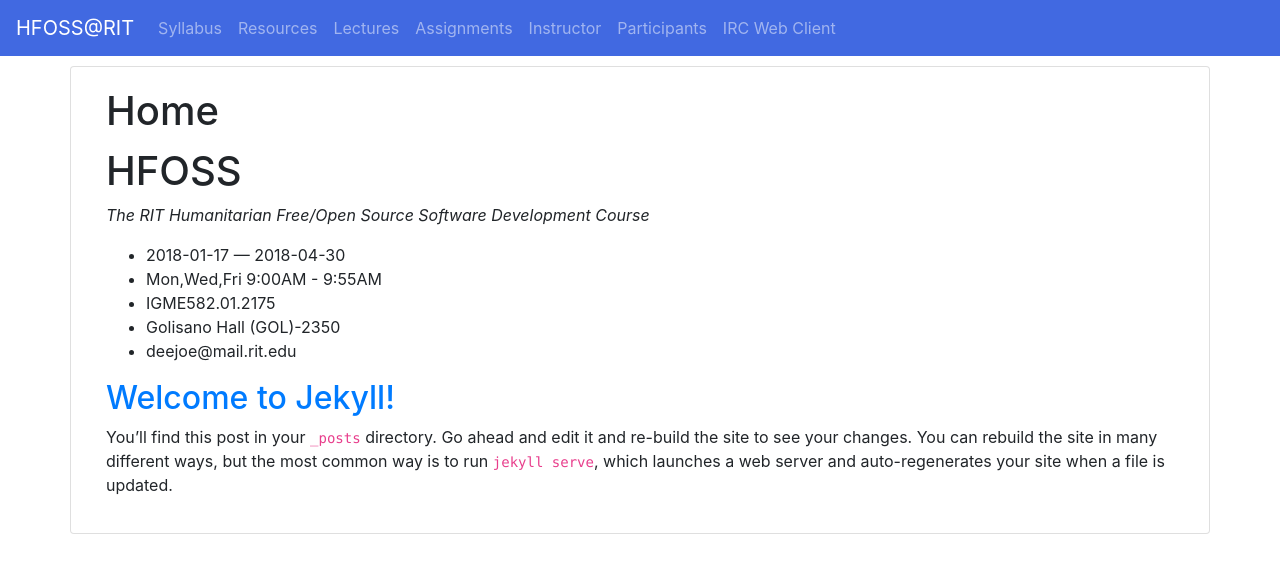
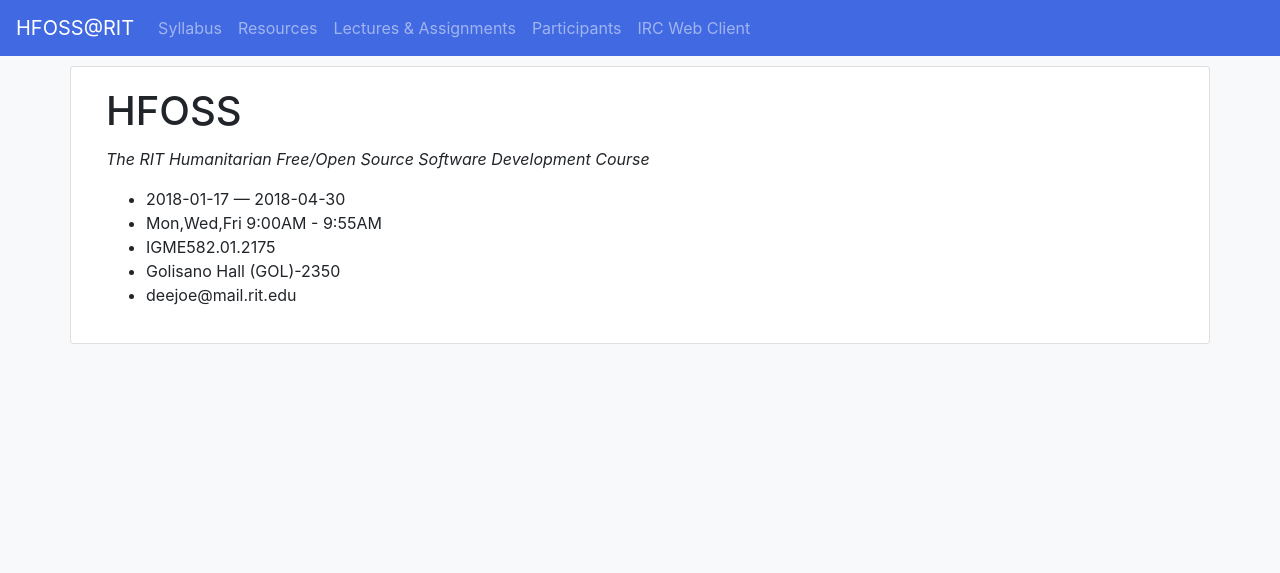
Before and after one commit to ct-martin/hfoss.rocfoss.org, a Jekyll site: the page built from index.md, in a window 1280 px wide. Shown: the top 573 px of the page. Built offline with Jekyll 4.4.1, drawn with Linux system fonts in a browser that asks for light colours.

Commit message:
Make actually do things

```diff
--- a/_config.yml
+++ b/_config.yml
@@ -22,8 +22,11 @@ github_username:  ritjoe
 
 # Build settings
 markdown: kramdown
-permalink: pretty
+permalink: /:categories/:title/
 excerpt_separator: <!--more-->
+
+# Config for semester
+current_semester: "2018/spring"
 
 # Exclude from processing.
 # The following items will not be processed, by default. Create a custom list
--- /dev/null
+++ b/_layouts/base.html
@@ -0,0 +1,57 @@
+<!doctype html>
+<html lang="en">
+  <head>
+    <!-- Required meta tags -->
+    <meta charset="utf-8">
+    <meta http-equiv="X-UA-Compatible" content="IE=edge">
+    <meta name="viewport" content="width=device-width, initial-scale=1, shrink-to-fit=no">
+
+    <!-- Bootstrap CSS -->
+    <link rel="stylesheet" href="https://stackpath.bootstrapcdn.com/bootstrap/4.3.1/css/bootstrap.min.css" integrity="sha384-ggOyR0iXCbMQv3Xipma34MD+dH/1fQ784/j6cY/iJTQUOhcWr7x9JvoRxT2MZw1T" crossorigin="anonymous">
+
+    <link rel="stylesheet" href="/assets/css/styles.css">
+
+    <title>{{ page.title }} | {{ site.title }}</title>
+  </head>
+  <body class="bg-light">
+    <nav class="navbar navbar-expand-lg navbar-dark" style="background:royalblue;">
+        <a class="navbar-brand" href="/">
+            {{ site.title }}
+        </a>
+
+        <button class="navbar-toggler" type="button" data-toggle="collapse" data-target="#navbarNav" aria-controls="navbarNav" aria-expanded="false" aria-label="Toggle navigation">
+            <span class="navbar-toggler-icon"></span>
+        </button>
+
+        <div class="collapse navbar-collapse" id="navbarNav">
+            <ul class="navbar-nav">
+                <li class="nav-item">
+                    <a class="nav-link" href="https://github.com/ritjoe/hfoss/wiki/syllabus">Syllabus</a>
+                </li>
+                <li class="nav-item">
+                    <a class="nav-link" href="/resources">Resources</a>
+                </li>
+                <li class="nav-item">
+                    <a class="nav-link" href="https://github.com/ritjoe/hfoss/wiki">Lectures &amp; Assignments</a>
+                </li>
+                <li class="nav-item">
+                    <a class="nav-link" href="/participants">Participants</a>
+                </li>
+                <li class="nav-item">
+                    <a class="nav-link" href="https://webchat.freenode.net/?channels=rit-foss">IRC Web Client</a>
+                </li>
+            </ul>
+        </div>
+    </nav>
+
+    <main>
+      {{ content }}
+    </main>
+
+    <!-- Optional JavaScript -->
+    <!-- jQuery first, then Popper.js, then Bootstrap JS -->
+    <script src="https://code.jquery.com/jquery-3.3.1.slim.min.js" integrity="sha384-q8i/X+965DzO0rT7abK41JStQIAqVgRVzpbzo5smXKp4YfRvH+8abtTE1Pi6jizo" crossorigin="anonymous"></script>
+    <script src="https://cdnjs.cloudflare.com/ajax/libs/popper.js/1.14.7/umd/popper.min.js" integrity="sha384-UO2eT0CpHqdSJQ6hJty5KVphtPhzWj9WO1clHTMGa3JDZwrnQq4sF86dIHNDz0W1" crossorigin="anonymous"></script>
+    <script src="https://stackpath.bootstrapcdn.com/bootstrap/4.3.1/js/bootstrap.min.js" integrity="sha384-JjSmVgyd0p3pXB1rRibZUAYoIIy6OrQ6VrjIEaFf/nJGzIxFDsf4x0xIM+B07jRM" crossorigin="anonymous"></script>
+  </body>
+</html>
--- a/_layouts/default.html
+++ b/_layouts/default.html
@@ -1,63 +1,28 @@
-<!doctype html>
-<html lang="en">
-  <head>
-    <!-- Required meta tags -->
-    <meta charset="utf-8">
-    <meta http-equiv="X-UA-Compatible" content="IE=edge">
-    <meta name="viewport" content="width=device-width, initial-scale=1, shrink-to-fit=no">
+---
+layout: base
+---
+<!-- if you hit this template you're undefined or a person. assume the latter -->
+<article class="container card">
+  <div class="card-body">
+    <h1 class="card-title">{{ page.name }} ({{ page.irc }}/{{ page.rit_dce }})</h1>
+    {% if page.major %}<p>({{ page.major }})</p>{% endif %}
+    {% if page.bio %}<p>{{ page.bio }}</p>{% endif %}
 
-    <!-- Bootstrap CSS -->
-    <link rel="stylesheet" href="https://stackpath.bootstrapcdn.com/bootstrap/4.3.1/css/bootstrap.min.css" integrity="sha384-ggOyR0iXCbMQv3Xipma34MD+dH/1fQ784/j6cY/iJTQUOhcWr7x9JvoRxT2MZw1T" crossorigin="anonymous">
+    <h2>Sites</h2>
 
-    <link rel="stylesheet" href="/assets/css/styles.css">
+    <ul>
+        <li><a href="{{ page.blog }}">{{ page.blog }}</a></li>
+        {% for forge in page.forges %}
+        <li><a href="{{ forge }}">{{ forge }}</a></li>
+        {% endfor %}
+    </ul>
 
-    <title>{{ page.title }} | {{ site.title }}</title>
-  </head>
-  <body>
-    <nav class="navbar navbar-expand-lg navbar-dark" style="background:royalblue;">
-        <a class="navbar-brand" href="/">
-            {{ site.title }}
-        </a>
+    <h2>HW</h2>
 
-        <button class="navbar-toggler" type="button" data-toggle="collapse" data-target="#navbarNav" aria-controls="navbarNav" aria-expanded="false" aria-label="Toggle navigation">
-            <span class="navbar-toggler-icon"></span>
-        </button>
-
-        <div class="collapse navbar-collapse" id="navbarNav">
-            <ul class="navbar-nav">
-                <li class="nav-item">
-                    <a class="nav-link" href="/syllabus">Syllabus</a>
-                </li>
-                <li class="nav-item">
-                    <a class="nav-link" href="/resources">Resources</a>
-                </li>
-                <li class="nav-item">
-                    <a class="nav-link" href="/lectures">Lectures</a>
-                </li>
-                <li class="nav-item">
-                    <a class="nav-link" href="/assignments">Assignments</a>
-                </li>
-                <li class="nav-item">
-                    <a class="nav-link" href="/instructor">Instructor</a>
-                </li>
-                <li class="nav-item">
-                    <a class="nav-link" href="/participants">Participants</a>
-                </li>
-                <li class="nav-item">
-                    <a class="nav-link" href="/irc">IRC Web Client</a>
-                </li>
-            </ul>
-        </div>
-    </nav>
-
-    <main>
-      {{ content }}
-    </main>
-
-    <!-- Optional JavaScript -->
-    <!-- jQuery first, then Popper.js, then Bootstrap JS -->
-    <script src="https://code.jquery.com/jquery-3.3.1.slim.min.js" integrity="sha384-q8i/X+965DzO0rT7abK41JStQIAqVgRVzpbzo5smXKp4YfRvH+8abtTE1Pi6jizo" crossorigin="anonymous"></script>
-    <script src="https://cdnjs.cloudflare.com/ajax/libs/popper.js/1.14.7/umd/popper.min.js" integrity="sha384-UO2eT0CpHqdSJQ6hJty5KVphtPhzWj9WO1clHTMGa3JDZwrnQq4sF86dIHNDz0W1" crossorigin="anonymous"></script>
-    <script src="https://stackpath.bootstrapcdn.com/bootstrap/4.3.1/js/bootstrap.min.js" integrity="sha384-JjSmVgyd0p3pXB1rRibZUAYoIIy6OrQ6VrjIEaFf/nJGzIxFDsf4x0xIM+B07jRM" crossorigin="anonymous"></script>
-  </body>
-</html>
+    <ul>
+        {% for i in page.hw %}
+        <li><a href="{{ i[1] }}">{{ i[0] }}</a></li>
+        {% endfor %}
+    </ul>
+  </div>
+</article>
--- a/_layouts/page.html
+++ b/_layouts/page.html
@@ -1,5 +1,5 @@
 ---
-layout: default
+layout: base
 ---
 <article class="container card">
   <div class="card-body">
--- a/index.md
+++ b/index.md
@@ -3,9 +3,8 @@
 # To modify the layout, see https://jekyllrb.com/docs/themes/#overriding-theme-defaults
 
 layout: page
-title: Home
+title: HFOSS
 ---
-# HFOSS
 
 _The RIT Humanitarian Free/Open Source Software Development Course_
 
@@ -14,11 +13,3 @@ _The RIT Humanitarian Free/Open Source Software Development Course_
 *    IGME582.01.2175
 *    Golisano Hall (GOL)-2350
 *    deejoe@mail.rit.edu
-
-
-{% for post in site.posts %}
-
-## [{{ post.title }}]({{ post.url }})
-> {{ post.excerpt }}
-
-{% endfor %}
```
Also changed, not shown: participants.md (added, +65 -0 lines), resources.md (added, +25 -0 lines), 1 other file.
